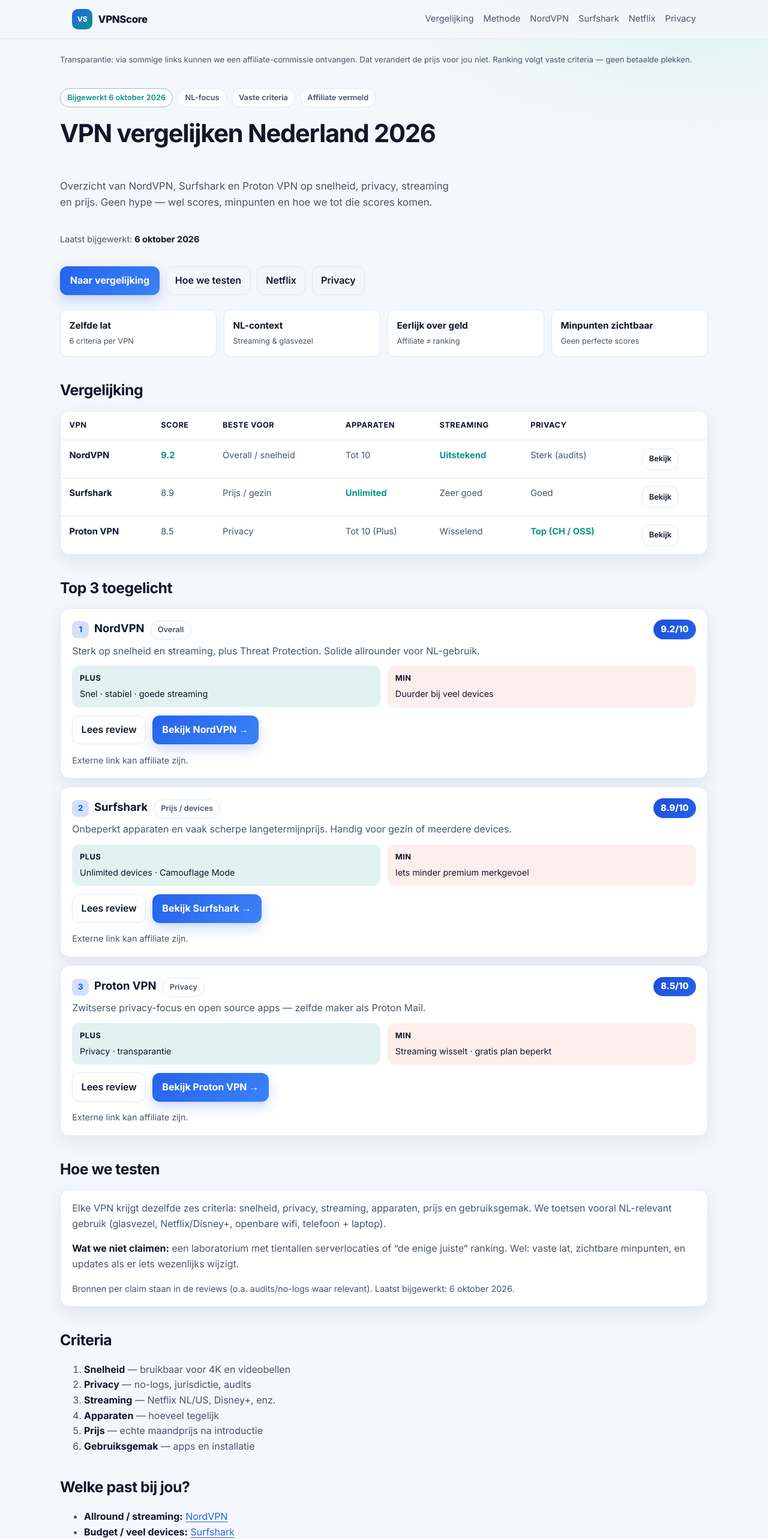
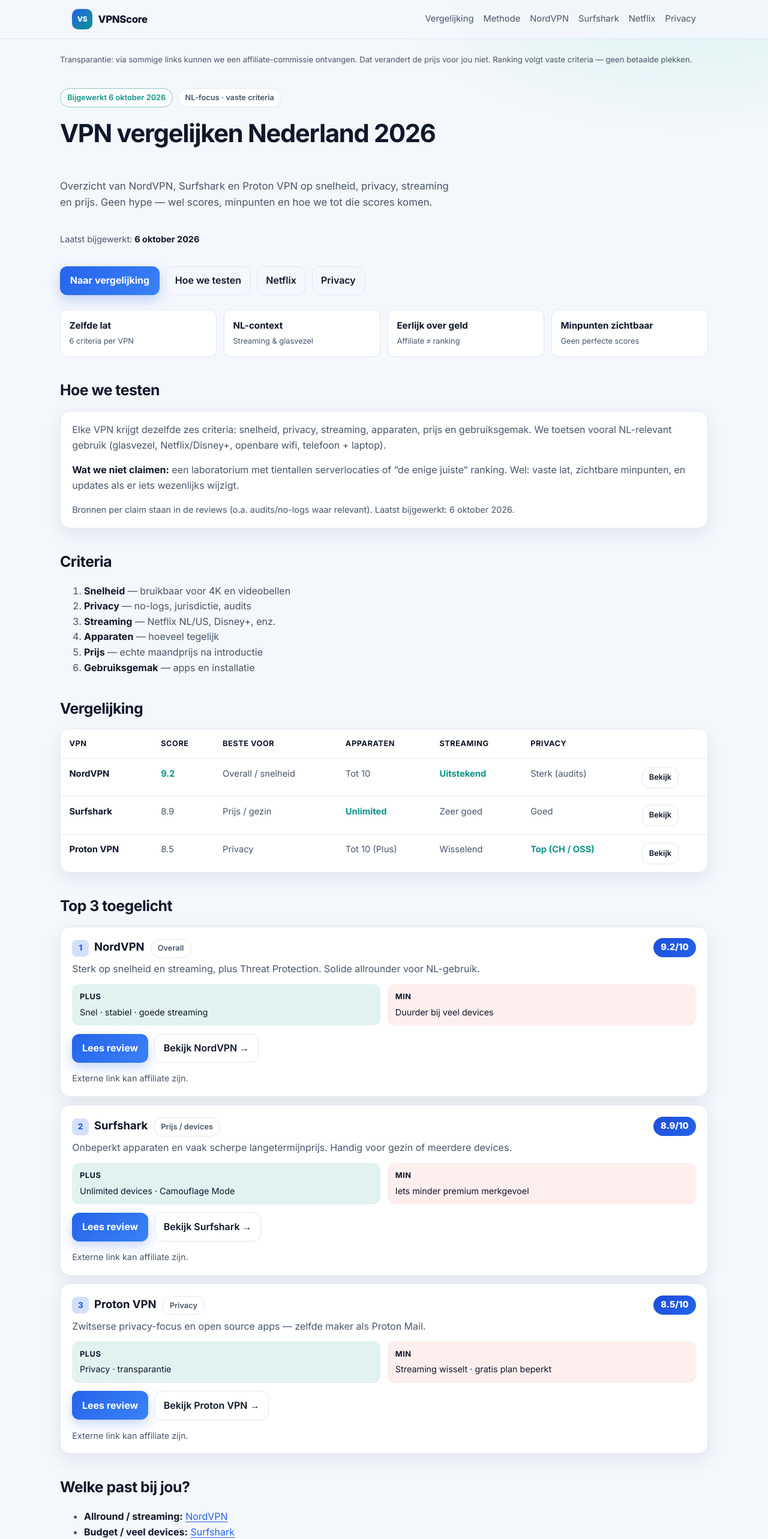
Before and after one commit to jessedkramer/vpnscore, a Next.js app: page / in a window 1280 px wide. Shown: the top 2566 px of the page at 60% size. Built offline with nearby package versions, Linux system fonts and the light colour scheme.

Commit message:
trust(ui): methodologie boven tabel, rustiger badges, review-first CTAs

```diff
--- a/app/page.tsx
+++ b/app/page.tsx
@@ -129,9 +129,7 @@
       <section className="hero">
         <div className="badge-row">
           <span className="badge accent">Bijgewerkt {LAST_UPDATED}</span>
-          <span className="badge">NL-focus</span>
-          <span className="badge">Vaste criteria</span>
-          <span className="badge">Affiliate vermeld</span>
+          <span className="badge">NL-focus · vaste criteria</span>
         </div>
         <h1>VPN vergelijken Nederland 2026</h1>
         <p className="muted" style={{ fontSize: "1.05rem", maxWidth: "42rem" }}>
@@ -155,6 +153,31 @@
         <div className="trust-item"><strong>Eerlijk over geld</strong><span>Affiliate ≠ ranking</span></div>
         <div className="trust-item"><strong>Minpunten zichtbaar</strong><span>Geen perfecte scores</span></div>
       </div>
+
+      <h2 id="methode">Hoe we testen</h2>
+      <div className="card">
+        <p style={{ marginTop: 0 }}>
+          Elke VPN krijgt dezelfde zes criteria: snelheid, privacy, streaming, apparaten, prijs en gebruiksgemak.
+          We toetsen vooral NL-relevant gebruik (glasvezel, Netflix/Disney+, openbare wifi, telefoon + laptop).
+        </p>
+        <p>
+          <strong>Wat we niet claimen:</strong> een laboratorium met tientallen serverlocaties of “de enige juiste”
+          ranking. Wel: vaste lat, zichtbare minpunten, en updates als er iets wezenlijks wijzigt.
+        </p>
+        <p className="small muted" style={{ marginBottom: 0 }}>
+          Bronnen per claim staan in de reviews (o.a. audits/no-logs waar relevant). Laatst bijgewerkt: {LAST_UPDATED}.
+        </p>
+      </div>
+
+      <h2>Criteria</h2>
+      <ol>
+        <li><strong>Snelheid</strong> — bruikbaar voor 4K en videobellen</li>
+        <li><strong>Privacy</strong> — no-logs, jurisdictie, audits</li>
+        <li><strong>Streaming</strong> — Netflix NL/US, Disney+, enz.</li>
+        <li><strong>Apparaten</strong> — hoeveel tegelijk</li>
+        <li><strong>Prijs</strong> — echte maandprijs na introductie</li>
+        <li><strong>Gebruiksgemak</strong> — apps en installatie</li>
+      </ol>
 
       <h2 id="vergelijking">Vergelijking</h2>
       <div className="table-wrap">
@@ -233,39 +256,14 @@
             <div className="cons"><strong>Min</strong>{v.min}</div>
           </div>
           <div className="actions">
-            <Link className="btn-ghost" href={v.href}>Lees review</Link>
-            <a className="btn" href={v.deal}>{v.cta}</a>
+            <Link className="btn" href={v.href}>Lees review</Link>
+            <a className="btn-ghost" href={v.deal}>{v.cta}</a>
           </div>
           <p className="small muted" style={{ marginBottom: 0 }}>
             Externe link kan affiliate zijn.
           </p>
         </article>
       ))}
-
-      <h2 id="methode">Hoe we testen</h2>
-      <div className="card">
-        <p style={{ marginTop: 0 }}>
-          Elke VPN krijgt dezelfde zes criteria: snelheid, privacy, streaming, apparaten, prijs en gebruiksgemak.
-          We toetsen vooral NL-relevant gebruik (glasvezel, Netflix/Disney+, openbare wifi, telefoon + laptop).
-        </p>
-        <p>
-          <strong>Wat we niet claimen:</strong> een laboratorium met tientallen serverlocaties of “de enige juiste”
-          ranking. Wel: vaste lat, zichtbare minpunten, en updates als er iets wezenlijks wijzigt.
-        </p>
-        <p className="small muted" style={{ marginBottom: 0 }}>
-          Bronnen per claim staan in de reviews (o.a. audits/no-logs waar relevant). Laatst bijgewerkt: {LAST_UPDATED}.
-        </p>
-      </div>
-
-      <h2>Criteria</h2>
-      <ol>
-        <li><strong>Snelheid</strong> — bruikbaar voor 4K en videobellen</li>
-        <li><strong>Privacy</strong> — no-logs, jurisdictie, audits</li>
-        <li><strong>Streaming</strong> — Netflix NL/US, Disney+, enz.</li>
-        <li><strong>Apparaten</strong> — hoeveel tegelijk</li>
-        <li><strong>Prijs</strong> — echte maandprijs na introductie</li>
-        <li><strong>Gebruiksgemak</strong> — apps en installatie</li>
-      </ol>
 
       <h2>Welke past bij jou?</h2>
       <ul>
```
